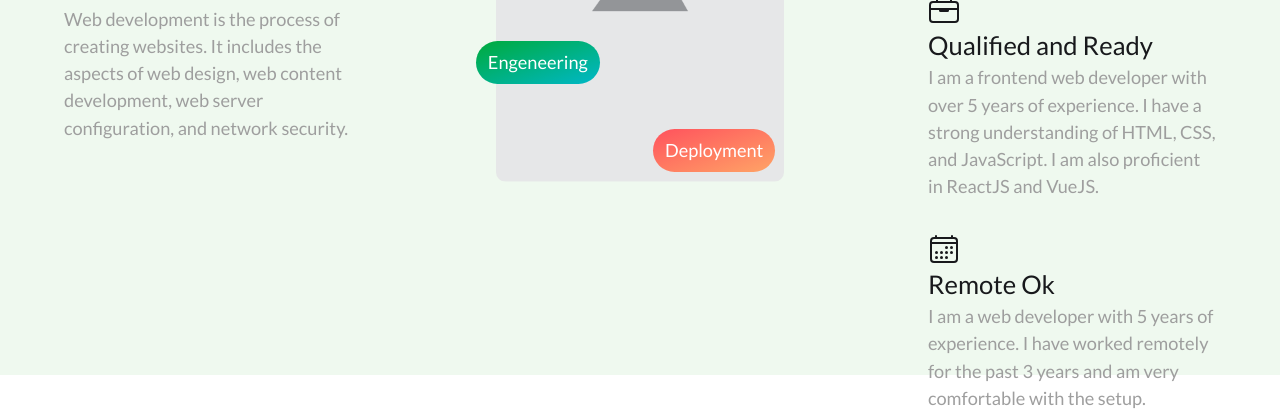
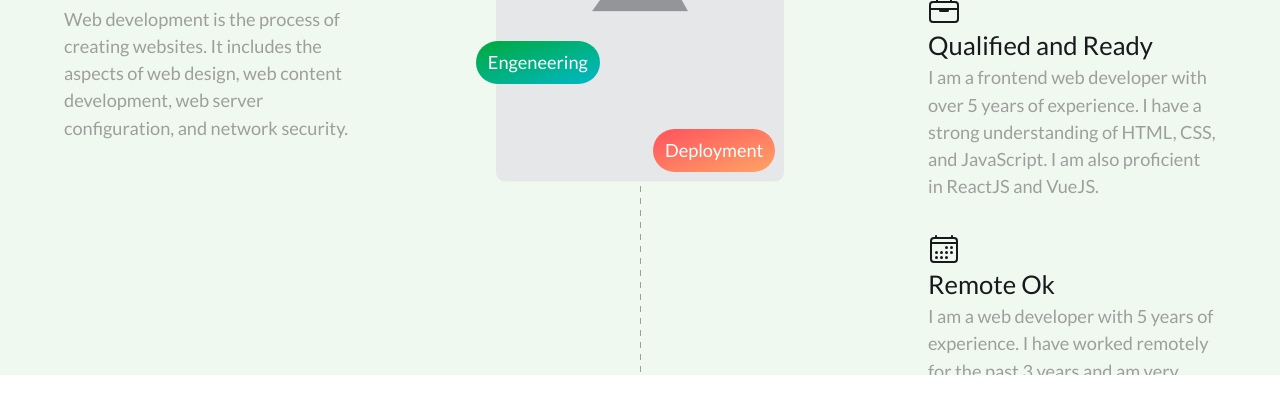
Before and after one commit to NickSettler/ITW-project-2, a website built with webpack: page src/index.html in a window 1280 px wide. Shown: the part 425-837 px from the top of the page. After the commit the page ends 800 px from the top, so only its background shows below. Built offline with nearby package versions, Linux system fonts and the light colour scheme.

Commit message:
adds vertical line after image

```diff
--- a/src/assets/css/sections/header.scss
+++ b/src/assets/css/sections/header.scss
@@ -2,14 +2,17 @@
 @use "sass:color";
 @import "../lib/variables";
 @import "../lib/mixins";
+
+$header-padding: 16;
 
 header.header {
   width: 100%;
   height: 100vh;
   display: flex;
   flex-direction: column;
-  padding: spacing(16);
+  padding: spacing($header-padding);
   background: palette(primary);
+  overflow: hidden;
 
   .header-menu {
     width: 100%;
@@ -71,16 +74,20 @@ header.header {
     }
 
     .header-photo-block {
+      display: flex;
       position: relative;
+      justify-content: center;
 
       figure {
         @include aspect-ratio(math.div(16, 9), (
           max-padding: 50vh,
         ));
 
+        width: 100%;
         max-height: 50vh;
         border-radius: 10px;
         font-size: 0;
+        z-index: 2;
 
         img {
           border-radius: 1000px 1000px 0 0;
@@ -94,7 +101,7 @@ header.header {
         padding: spacing(2) spacing(3);
         display: inline-flex;
         border-radius: 1000px;
-        z-index: 2;
+        z-index: 3;
 
         &:nth-of-type(1) {
           top: 12%;
@@ -116,6 +123,17 @@ header.header {
           background: linear-gradient(to top left, palette(warning, main), palette(danger, main));
           color: palette(extra1, main, true);
         }
+      }
+
+      .header-dashed-line {
+        width: 1px;
+        height: 50vh;
+        position: absolute;
+        bottom: math.div(spacing($header-padding), -1);
+        background-image: linear-gradient(palette(grey, 400) 50%, transparent 0);
+        background-position: right;
+        background-size: 1px 12px;
+        background-repeat: repeat-y;
       }
     }
 
--- a/src/index.html
+++ b/src/index.html
@@ -41,6 +41,7 @@
             <figure>
                 <img src="./assets/images/photo-placeholder.png" alt="Placeholder">
             </figure>
+            <div class="header-dashed-line"></div>
         </div>
         <div class="header-specs-block">
             <ul>
```
